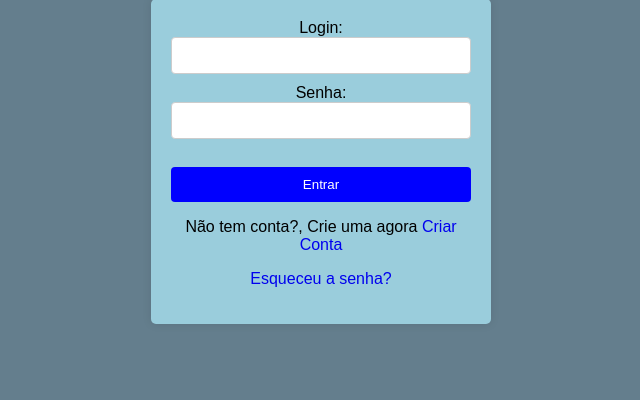
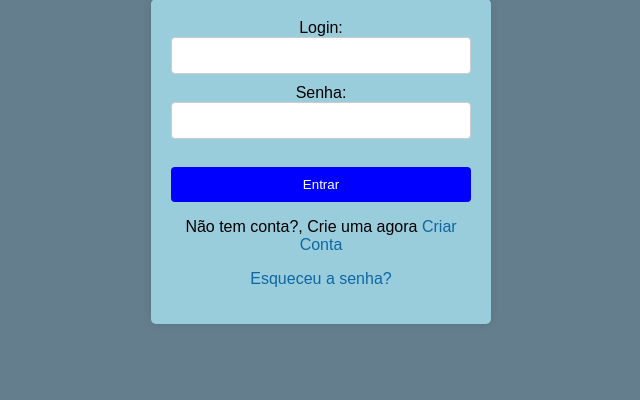
Before and after one commit to brunowan45/projetoa3, a PHP site: page /login.php in a window 1280 px wide. Shown: the part 159-559 px from the top of the page, without its empty margins (319-959 px from the left). Run offline with PHP 8.4, Linux system fonts and the light colour scheme.

Commit message:
Update login.php

```diff
--- a/login.php
+++ b/login.php
@@ -51,7 +51,7 @@
 		}
 
 		a {
-			color: ;
+			color: #0d67a3;
 			text-decoration: none;
 		}
 
```
